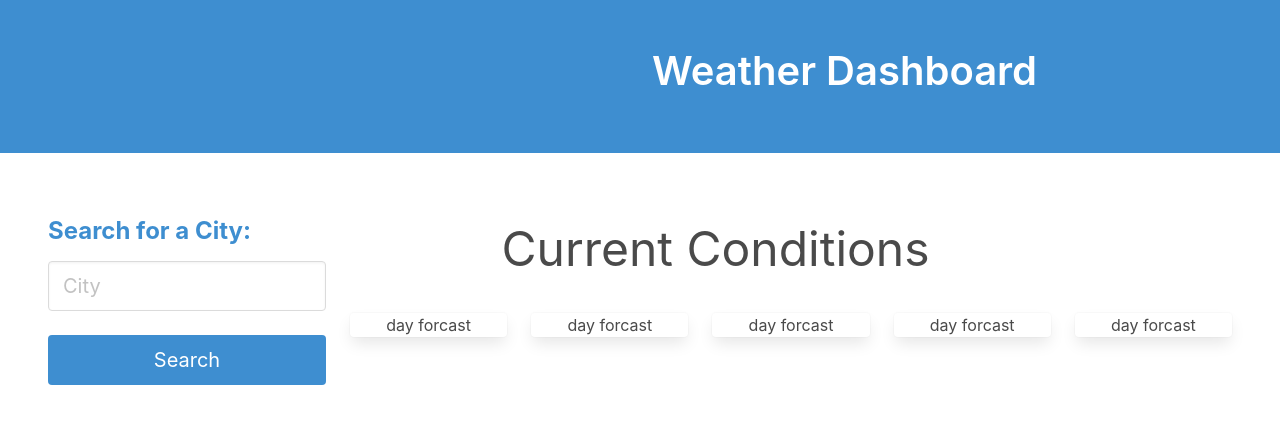
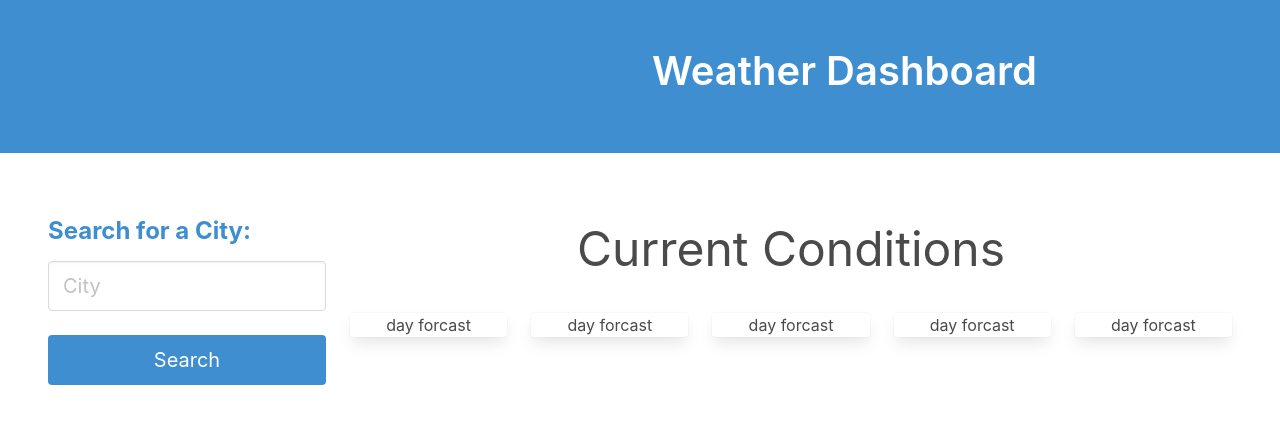
Before and after one commit to treblotnad/06-weather-dashboard, a plain HTML site: page index.html in a window 1280 px wide. Shown: the top 424 px of the page. Drawn offline with nearby package versions, Linux system fonts and the light colour scheme.

Commit message:
need to change to new API key, fixed column width for current forecast

```diff
--- a/index.html
+++ b/index.html
@@ -26,7 +26,7 @@
         class="column is-10-mobile is-8-tablet is-9-desktop is-offset-1-mobile is-offset-2-tablet is-offset-0-desktop"
       >
         <div class="columns">
-          <div class="column mb-1 is-size-1 is-10 has-text-centered">
+          <div class="column mb-1 is-size-1 is-full has-text-centered">
             Current Conditions
           </div>
         </div>
```
